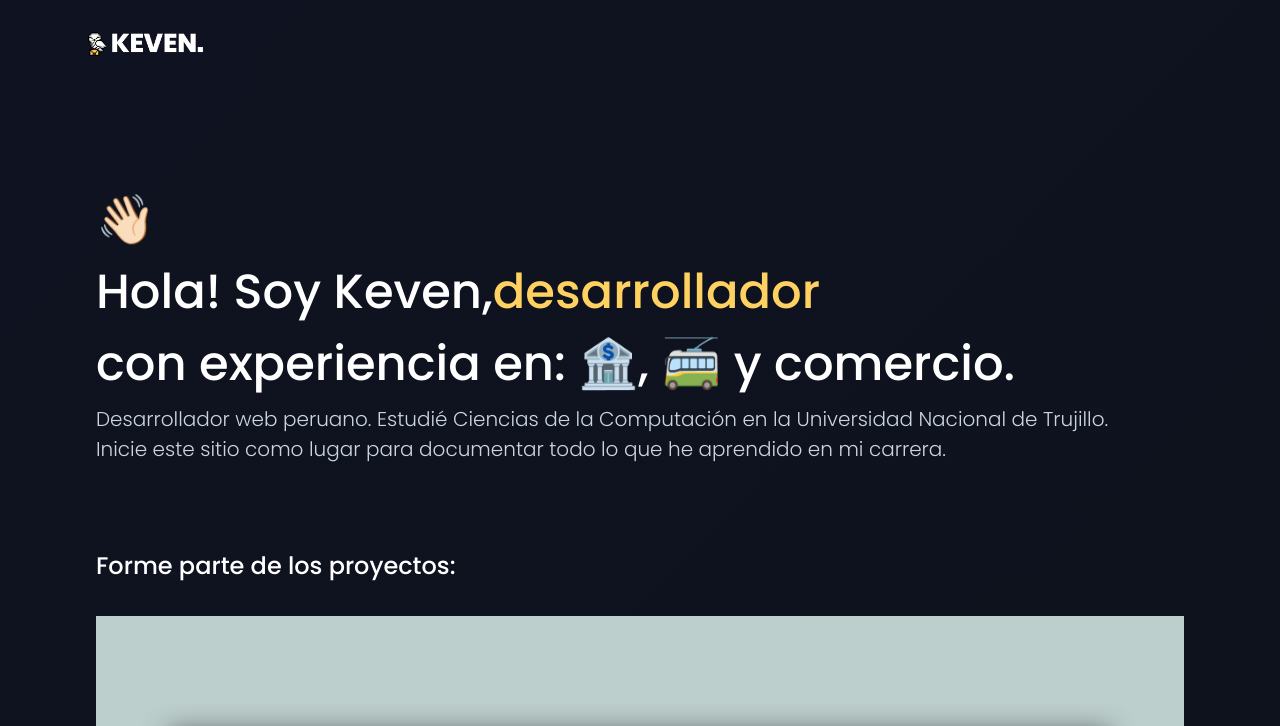
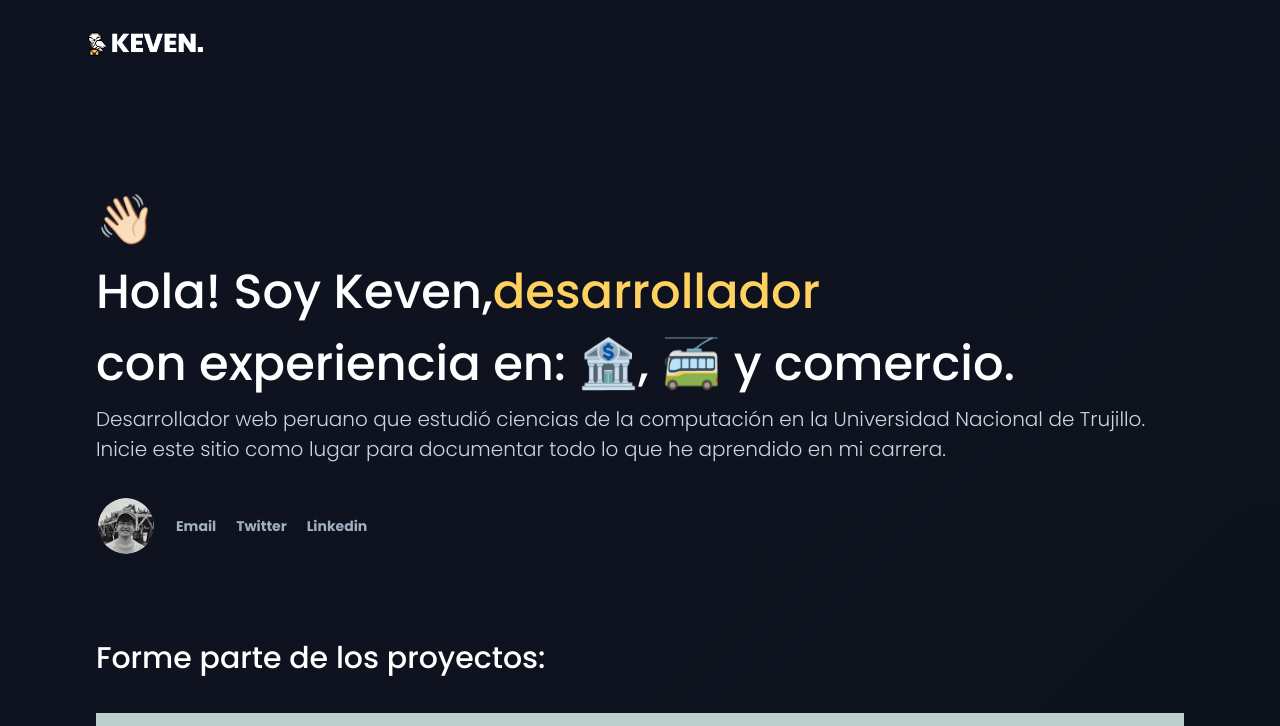
Before and after one commit to kevensaldana/kevensaldana.com, a Gatsby site: page / in a window 1280 px wide. Shown: the top 726 px of the page. Built offline with nearby package versions, Linux system fonts and the light colour scheme; Gatsby itself is replaced by a stand-in of ours.

Commit message:
feat: social component

```diff
--- a/data/site/config.js
+++ b/data/site/config.js
@@ -26,7 +26,6 @@ const config = {
     email: "keven.sa17@gmail.com",
     networks: [
       { name: "Email", src: "mailto:keven.sa17@gmail.com?subject=Hi" },
-      { name: "Instagram", src: "https://www.instagram.com/kevengsa/" },
       { name: "Twitter", src: "https://twitter.com/kevsa17" },
       { name: "Linkedin", src: "https://www.linkedin.com/in/kevengsa/" },
     ],
--- /dev/null
+++ b/src/core/ui/social/index.css
@@ -0,0 +1,20 @@
+.social-networks {
+  img {
+    border: 2px solid transparent;
+    transition: all 0.1s ease-in-out;
+    border-radius: 100%;
+    &:hover {
+      border: 2px dashed var(--gamma);
+      border-radius: 100%;
+    }
+  }
+  a {
+    padding: 0px 10px;
+    &:first-child {
+      padding-left: 0px;
+    }
+    &:last-child {
+      padding-right: 0;
+    }
+  }
+}
--- /dev/null
+++ b/src/core/ui/social/index.js
@@ -0,0 +1,33 @@
+import React from "react"
+import configSite from "data/site/config"
+import "./index.css"
+import Me from "data/site/images/brand/me.png"
+
+const Social = ({ className }) => {
+  const networks = configSite.social.networks
+
+  return (
+    <div
+      className={`flex social-networks text-sm font-bold items-center ${className}`}
+    >
+      <img width="60" src={Me} alt="Logo" />
+      <div className="ml-5">
+        {networks.map((item, index) => {
+          return (
+            <a
+              key={index}
+              href={item.src}
+              target="_blank"
+              rel="noopener noreferrer"
+              className="inline-block text-center text-gray-500 hover:text-gamma"
+            >
+              {item.name}
+            </a>
+          )
+        })}
+      </div>
+    </div>
+  )
+}
+
+export default Social
--- a/src/feature/home/ui/latest-work/index.js
+++ b/src/feature/home/ui/latest-work/index.js
@@ -25,7 +25,7 @@ const LatestWork = () => {
     <section className="section-latest-work pt-20 md:py-20">
       <div className="container">
         <div className="overflow-hidden relative">
-          <h2 ref={element} className=" text-2xl font-medium mb-8 opacity-0">
+          <h2 ref={element} className=" text-3xl font-medium mb-8 opacity-0">
             Forme parte de los proyectos:
           </h2>
         </div>
--- a/src/feature/home/ui/presentation/index.js
+++ b/src/feature/home/ui/presentation/index.js
@@ -2,6 +2,7 @@ import React, { useRef } from "react"
 import gsap from "gsap"
 import "./index.css"
 import useIntersectionObserver from "core/infrastructure/use-intersection-observer"
+import Social from "core/ui/social"
 
 const Presentation = () => {
   const sectionPresentationTitle = useRef(null)
@@ -43,10 +44,11 @@ const Presentation = () => {
             ref={sectionPresentationSubTitle}
             className="section-index__subtitle text-xl mb-1 font-light text-gray-400 opacity-0"
           >
-            Desarrollador web peruano. Estudié Ciencias de la Computación en la
-            Universidad Nacional de Trujillo. <br /> Inicie este sitio como
+            Desarrollador web peruano que estudió ciencias de la computación en
+            la Universidad Nacional de Trujillo. <br /> Inicie este sitio como
             lugar para documentar todo lo que he aprendido en mi carrera.
           </p>
+          <Social className="mt-8" />
         </div>
       </div>
     </section>
--- a/src/layouts/main/ui/get-in-touch/index.js
+++ b/src/layouts/main/ui/get-in-touch/index.js
@@ -2,30 +2,11 @@ import React from "react"
 import configSite from "data/site/config"
 
 const Index = () => {
-  const networks = configSite.social.networks
-
   return (
     <section className="py-10  md:pb-20  text-white ">
       <div className="container">
-        <div className="md:flex">
-          <div className="md:w-1/3 text-center md:text-left font-light text-gray-500 text-sm md:text-lg">
-            @ {configSite.author} | {new Date().getFullYear()}
-          </div>
-          <div className="md:w-2/3 text-right font-bold text-gray-500 mt-3 md:mt-0">
-            {networks.map((item, index) => {
-              return (
-                <a
-                  key={index}
-                  href={item.src}
-                  target="_blank"
-                  rel="noopener noreferrer"
-                  className="px-3 block text-center md:inline-block"
-                >
-                  {item.name}
-                </a>
-              )
-            })}
-          </div>
+        <div className="text-center font-light text-gray-500 text-sm md:text-lg">
+          @ {configSite.author} | {new Date().getFullYear()}
         </div>
       </div>
     </section>
--- a/src/styles/global.css
+++ b/src/styles/global.css
@@ -14,6 +14,7 @@
   --beta: #0d1117;
   --gamma: #ffd160;
   --delta: #ef8746;
+  --epsilon: #ea5d30;
 }
 
 body {
@@ -24,7 +25,7 @@ body {
 }
 
 ::selection {
-  background: var(--alpha); /* fallback for old browsers */
+  background-color: var(--epsilon); /* fallback for old browsers */
   color: white;
 }
 
```
Also changed, not shown: data/site/images/brand/me.png (added).
